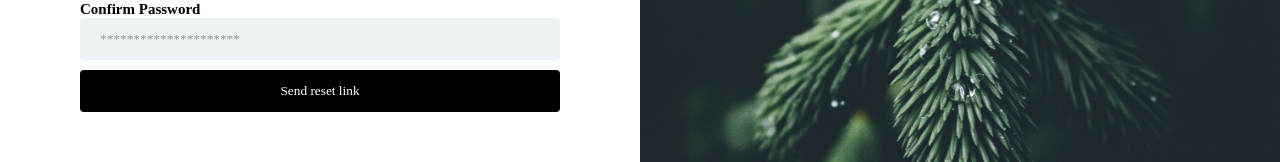
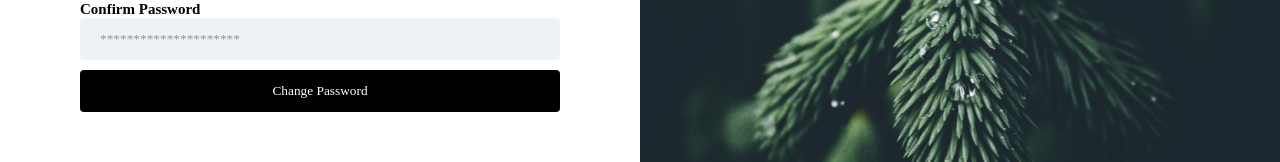
Before and after one commit to FirstClientProjects/admin-frontend, a React (Create React App) app: page /change-password in a window 1280 px wide. Shown: the part 404-566 px from the top of the page. Built offline with nearby package versions, Linux system fonts and the light colour scheme; a web font is replaced by a local one.

Commit message:
Change btn text

```diff
--- a/src/pages/change-password/ChangePassword.tsx
+++ b/src/pages/change-password/ChangePassword.tsx
@@ -51,7 +51,7 @@ const ChangePassword = () => {
                 </div>
               </Section>
               <Section marginBottom='50px'>
-                <AuthButton title='Send reset link' onClick={() => {}}/>
+                <AuthButton title='Change Password' onClick={() => {}}/>
               </Section>
             </div>
 
```
